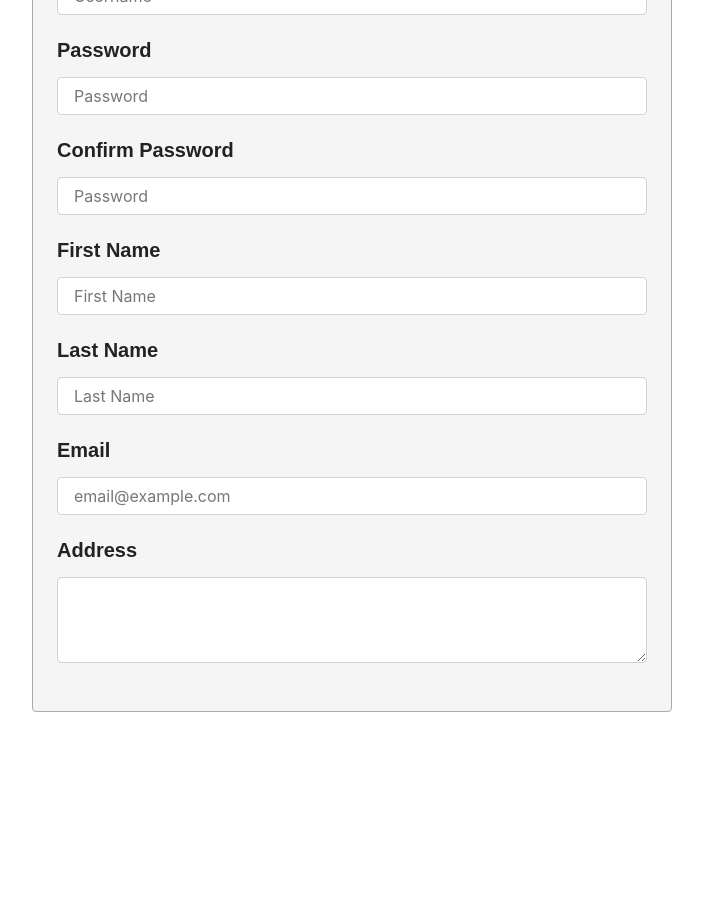
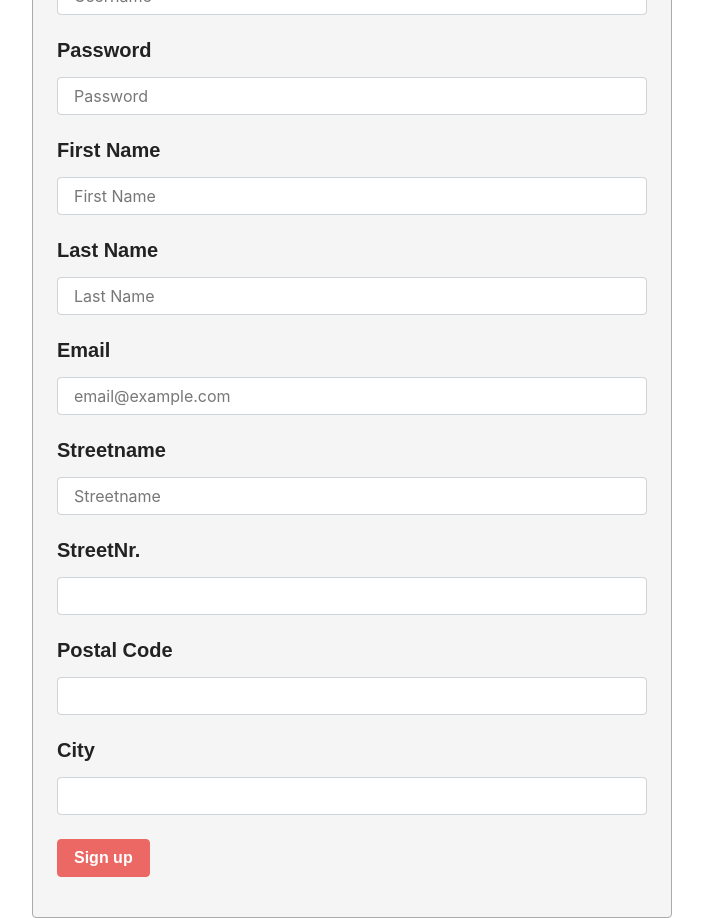
Before and after one commit to cryade/MyHero, an Angular app in the folder Frontend/myhero/: page /register in a window 1280 px wide. Shown: the part 320-1238 px from the top of the page, without its empty margins (288-991 px from the left). Before the commit the page ends 1032 px from the top, so only its background shows below. Built offline with nearby package versions, Linux system fonts and the light colour scheme; a web font is replaced by a local one.

Commit message:
add register and login form

```diff
--- a/Frontend/myhero/src/app/components/login-page/login-page.component.html
+++ b/Frontend/myhero/src/app/components/login-page/login-page.component.html
@@ -1,17 +1,28 @@
 <div class="container-fluid">
   <div class="row">
     <div class="empty d-none d-sm-inline col-sm-3"></div>
-    <div id="login-container" class="col-sm-6 p-4 border border-secondary rounded">
+    <div
+      id="login-container"
+      class="col-sm-6 p-4 border border-secondary rounded"
+    >
       <div class="mb-5">
         <h3>Login</h3>
-            <p><small>Don't have an account yet? <a routerLink="/register">Register here</a></small></p>
+        <p>
+          <small
+            >Don't have an account yet?
+            <a routerLink="/register">Register here</a></small
+          >
+        </p>
       </div>
+      <form [formGroup]="loginForm" (ngSubmit)="onSubmit(loginForm.value)">
+        <div class="form-group">
           <label><h5>Username</h5></label>
           <input
             type="text"
             placeholder="Username"
             id="username"
             class="form-control mb-4"
+            formControlName="userName"
           />
           <label><h5>Password</h5></label>
           <input
@@ -19,7 +30,11 @@
             placeholder="Password"
             id="firstname"
             class="form-control mb-4"
+            formControlName="password"
           />
+          <button class="btn btn-primary" type="submit">Sign up</button>
+        </div>
+      </form>
     </div>
     <div class="empty d-none d-sm-inline col-sm-3"></div>
   </div>
--- a/Frontend/myhero/src/app/components/login-page/login-page.component.ts
+++ b/Frontend/myhero/src/app/components/login-page/login-page.component.ts
@@ -1,4 +1,5 @@
 import { Component, OnInit } from '@angular/core';
+import { FormBuilder } from '@angular/forms';
 
 @Component({
   selector: 'app-login-page',
@@ -7,9 +8,22 @@ import { Component, OnInit } from '@angular/core';
 })
 export class LoginPageComponent implements OnInit {
 
-  constructor() { }
+  private loginForm;
+
+  constructor(
+    private formBuilder: FormBuilder,
+  ) {
+    this.loginForm = this.formBuilder.group({
+      userName: '',
+      password: ''
+    });
+   }
 
   ngOnInit() {
   }
 
+  onSubmit(userdata){
+    console.log(userdata.userName);
+  }
+
 }
--- a/Frontend/myhero/src/app/components/register-page/register-page.component.html
+++ b/Frontend/myhero/src/app/components/register-page/register-page.component.html
@@ -1,17 +1,31 @@
 <div class="container-fluid">
   <div class="row">
     <div class="empty d-none d-sm-inline col-sm-3"></div>
-          <div id="register-container" class="col-sm-6 p-4 border border-secondary rounded">
+    <div
+      id="register-container"
+      class="col-sm-6 p-4 border border-secondary rounded"
+    >
       <div class="mb-5">
         <h3>Register</h3>
-                  <p><small>Already have an account? <a routerLink="/login">Login here</a></small></p>
+        <p>
+          <small>
+            Already have an account?
+            <a routerLink="/login">Login here</a>
+          </small>
+        </p>
       </div>
       <label><h5>Username</h5></label>
+      <form
+        [formGroup]="registerForm"
+        (ngSubmit)="onSubmit(registerForm.value)"
+      >
+        <div class="form-group">
           <input
             type="text"
             placeholder="Username"
             id="username"
             class="form-control mb-4"
+            formControlName="userName"
           />
           <label><h5>Password</h5></label>
           <input
@@ -19,13 +33,7 @@
             placeholder="Password"
             id="firstname"
             class="form-control mb-4"
-            />
-            <label><h5>Confirm Password</h5></label>
-            <input
-              type="password"
-              placeholder="Password"
-              id="firstname"
-              class="form-control mb-4"
+            formControlName="password"
           />
           <label><h5>First Name</h5></label>
           <input
@@ -33,6 +41,7 @@
             placeholder="First Name"
             id="firstname"
             class="form-control mb-4"
+            formControlName="firstName"
           />
           <label><h5>Last Name</h5></label>
           <input
@@ -40,20 +49,48 @@
             placeholder="Last Name"
             id="lastname"
             class="form-control mb-4"
+            formControlName="lastName"
           />
           <label><h5>Email</h5></label>
           <input
-            type="text"
+            type="email"
             class="form-control mb-4"
             id="email"
             placeholder="email@example.com"
+            formControlName="email"
           />
-          <label><h5>Address</h5></label>
-          <textarea
+          <label><h5>Streetname</h5></label>
+          <input
+            type="text"
             class="form-control mb-4"
-            id="exampleTextarea"
-            rows="3"
-          ></textarea>
+            id="streetname"
+            placeholder="Streetname"
+            formControlName="street"
+          />
+          <label><h5>StreetNr.</h5></label>
+          <input
+            type="text"
+            class="form-control mb-4"
+            id="streetNr"
+            formControlName="streetNr"
+          />
+          <label><h5>Postal Code</h5></label>
+          <input
+            type="number"
+            class="form-control mb-4"
+            id="postalCode"
+            formControlName="postalCode"
+          />
+          <label><h5>City</h5></label>
+          <input
+            type="text"
+            class="form-control mb-4"
+            id="city"
+            formControlName="city"
+          />
+          <button class="btn btn-primary" type="submit">Sign up</button>
+        </div>
+      </form>
     </div>
     <div class="empty d-none d-sm-inline col-sm-3"></div>
   </div>
--- a/Frontend/myhero/src/app/components/register-page/register-page.component.ts
+++ b/Frontend/myhero/src/app/components/register-page/register-page.component.ts
@@ -1,4 +1,5 @@
 import { Component, OnInit } from '@angular/core';
+import { FormBuilder } from '@angular/forms';
 
 @Component({
   selector: 'app-register-page',
@@ -7,9 +8,29 @@ import { Component, OnInit } from '@angular/core';
 })
 export class RegisterPageComponent implements OnInit {
 
-  constructor() { }
+  private registerForm;
+
+
+  constructor(
+    private formBuilder: FormBuilder,
+  ) {
+    this.registerForm = this.formBuilder.group({
+      userName: '',
+      password: '',
+      firstName: '',
+      lastName: '',
+      email: '',
+      street: '',
+      streetNr: '',
+      city: '',
+      postalCode: ''
+    });
+   }
 
   ngOnInit() {
   }
 
+  onSubmit(userdata){
+    console.log(userdata.userName);
+  }
 }
```
Also changed, not shown: Frontend/myhero/src/app/app.module.ts (+5 -3 lines). Lines whose indentation alone changed are shown as unchanged.
